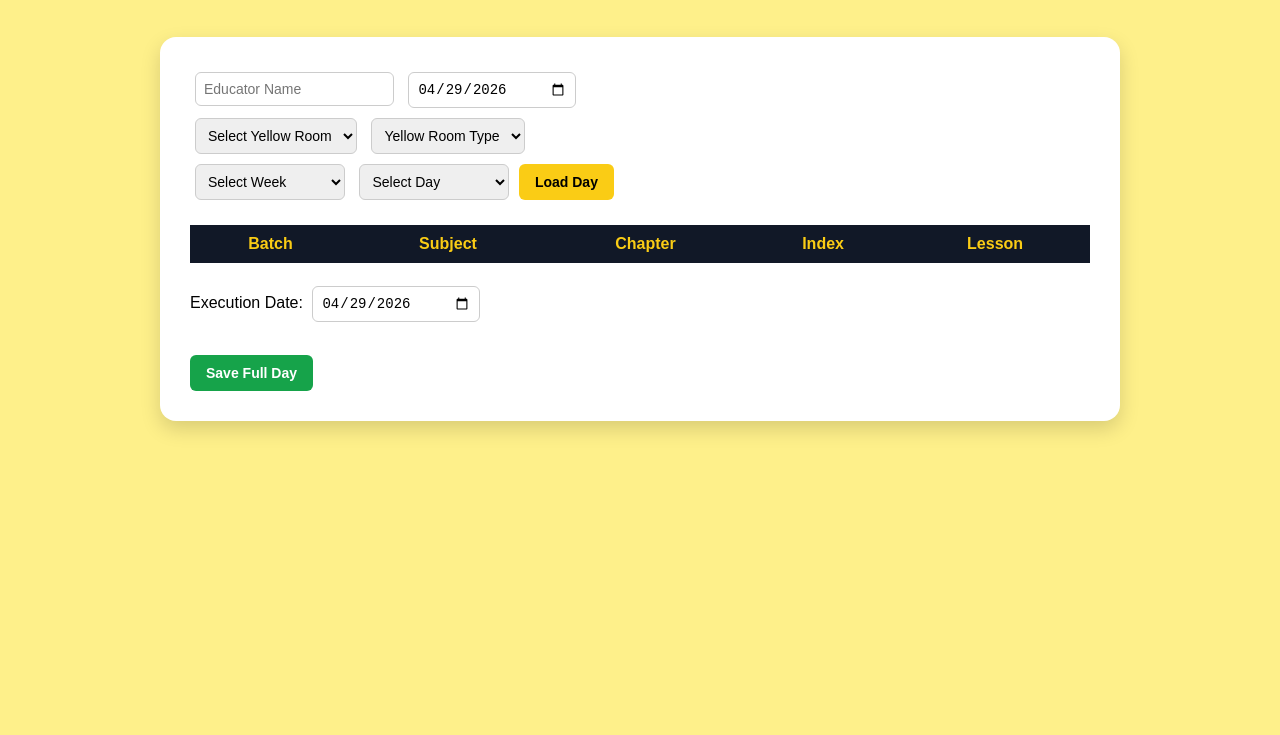
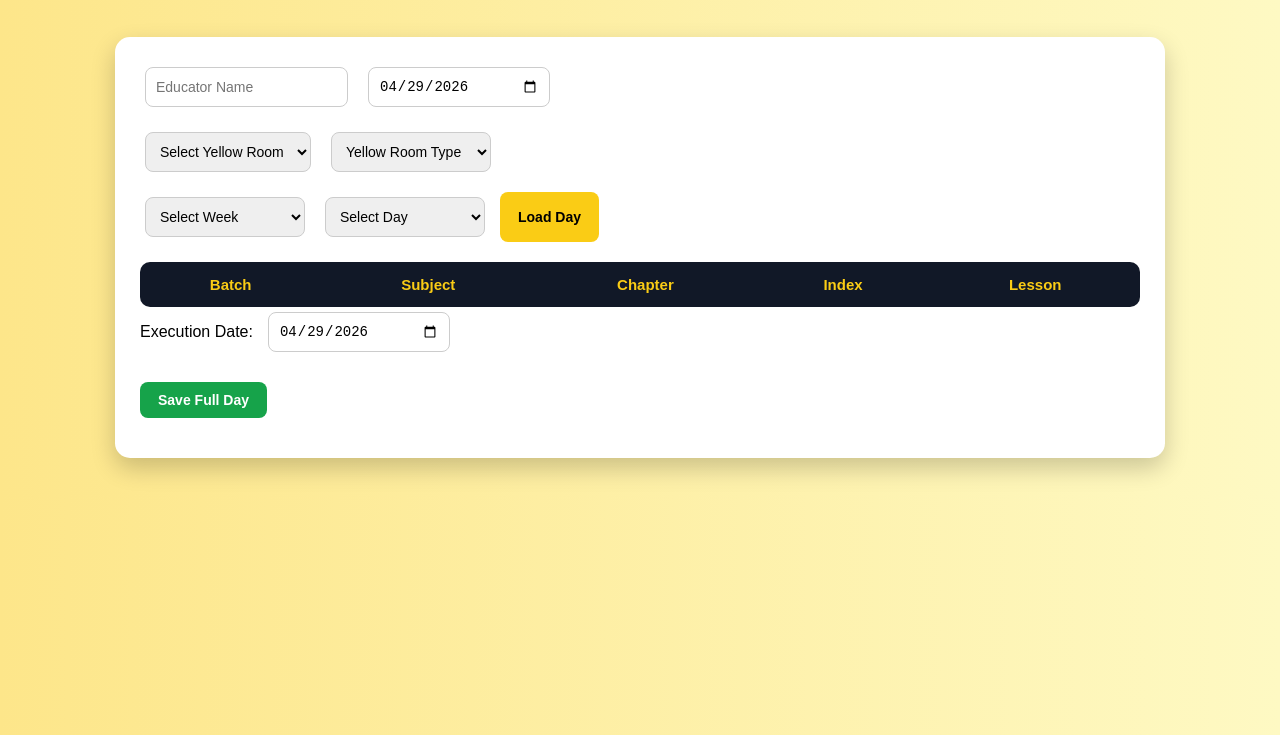
Before and after one commit to raman1112240132-alt/ngo-system, a website: page public/index.html in a window 1280 px wide. Shown: the part 65-800 px from the top of the page. Drawn offline with Linux system fonts and the light colour scheme.

Commit message:
final loadDay merged version

```diff
--- a/public/index.html
+++ b/public/index.html
@@ -117,7 +117,9 @@ table{
 th{
   background:#111827;
   color:#facc15;
-  padding:10px;
+  padding:14px;
+  text-align:center;
+  font-size:15px;
 }
 
 td{
@@ -135,6 +137,114 @@ td{
 }
 </style>
 </head>
+<style>
+
+body{
+  font-family: Arial;
+  background: linear-gradient(to right,#fde68a,#fef9c3);
+  margin:0;
+}
+
+h2{
+  background:#1f2937;
+  color:white;
+  padding:18px;
+  margin:0;
+  text-align:center;
+}
+
+/* CONTAINER */
+.container{
+  max-width:1000px;
+  margin:40px auto;
+  background:white;
+  padding:25px;
+  border-radius:15px;
+  box-shadow:0 10px 25px rgba(0,0,0,0.2);
+}
+
+/* FORM */
+.form-row{
+  display:flex;
+  flex-wrap:wrap;
+  gap:10px;
+  margin-bottom:15px;
+}
+
+input,select{
+  padding:10px;
+  border-radius:8px;
+  border:1px solid #ccc;
+  font-size:14px;
+  min-width:160px;
+}
+
+/* BUTTONS */
+button{
+  padding:10px 18px;
+  border:none;
+  border-radius:8px;
+  cursor:pointer;
+  font-weight:bold;
+}
+
+.load-btn{
+  background:#facc15;
+}
+
+.save-btn{
+  background:#16a34a;
+  color:white;
+}
+
+/* TABLE */
+table{
+  width:100%;
+  border-collapse:collapse;
+  margin-top:20px;
+  border-radius:10px;
+  overflow:hidden;
+}
+
+th{
+  background:#111827;
+  color:#facc15;
+  padding:14px;
+  text-align:center;
+}
+
+td{
+  padding:12px;
+  border:1px solid #eee;
+  text-align:center;
+}
+
+tr:nth-child(even){
+  background:#f9fafb;
+}
+
+tr:hover{
+  background:#fef3c7;
+}
+
+.tf{ background:#e0f2fe !important; }
+.ln{ background:#ecfccb !important; }
+.av{ background:#fce7f3 !important; }
+.as{ background:#ede9fe !important; }
+
+.special{
+  background:#fde68a !important;
+  font-weight:bold;
+}
+
+.success{
+  display:none;
+  margin-top:10px;
+  color:green;
+  font-weight:bold;
+}
+
+</style>
 
 <body>
 
@@ -142,11 +252,14 @@ td{
 
 <div class="container">
 
+<!-- ROW 1 -->
+<div class="form-row">
   <input type="text" id="educator" placeholder="Educator Name">
   <input type="date" id="date">
+</div>
 
-<br>
-
+<!-- ROW 2 -->
+<div class="form-row">
   <select id="room">
     <option value="">Select Yellow Room</option>
 
@@ -198,7 +311,6 @@ td{
     <option>Tindola</option>
     <option>Ujariyaon</option>
     <option>Vishundaspur</option>
-
   </select>
 
   <select id="roomType">
@@ -209,9 +321,10 @@ td{
     <option value="3">10-15 Years</option>
     <option value="S">Shalimar</option>
   </select>
+</div>
 
-<br>
-
+<!-- ROW 3 -->
+<div class="form-row">
   <select id="weekSelect">
     <option value="">Select Week</option>
     <option value="1">Week 1</option>
@@ -225,7 +338,9 @@ td{
   </select>
 
   <button class="load-btn" onclick="loadDay()">Load Day</button>
+</div>
 
+<!-- TABLE -->
 <table id="table">
 <tr>
 <th>Batch</th>
@@ -236,15 +351,18 @@ td{
 </tr>
 </table>
 
-<br>
+<!-- EXECUTION DATE -->
+<div class="form-row">
+  <label style="align-self:center;">Execution Date:</label>
+  <input type="date" id="execDate">
+</div>
 
-<label>Execution Date:</label>
-<input type="date" id="execDate">
+<!-- SAVE BUTTON -->
+<div class="form-row">
+  <button class="save-btn" onclick="save()">Save Full Day</button>
+</div>
 
-<br><br>
-
-<button class="save-btn" onclick="save()">Save Full Day</button>
-
+<!-- SUCCESS MESSAGE -->
 <div id="msg" class="success">Saved Successfully ✅</div>
 
 </div>
```
Lines whose indentation alone changed are shown as unchanged.
